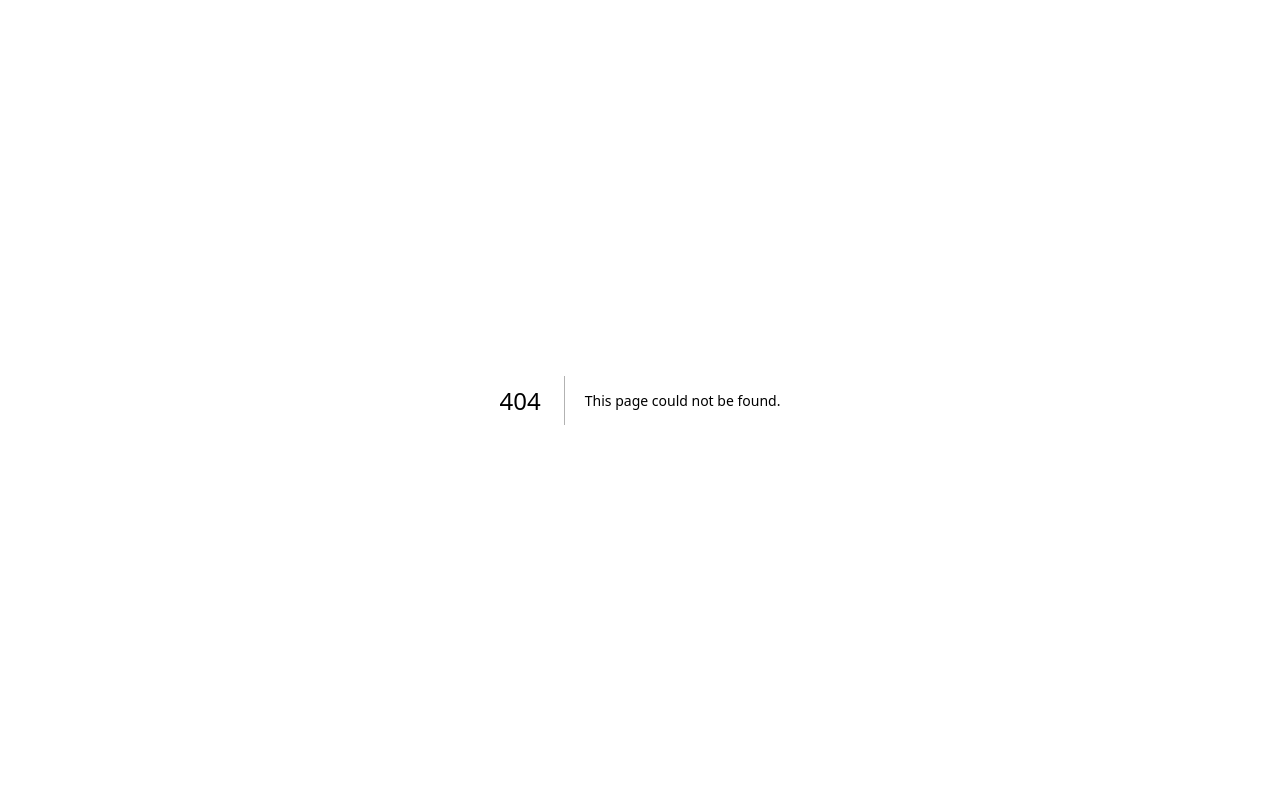
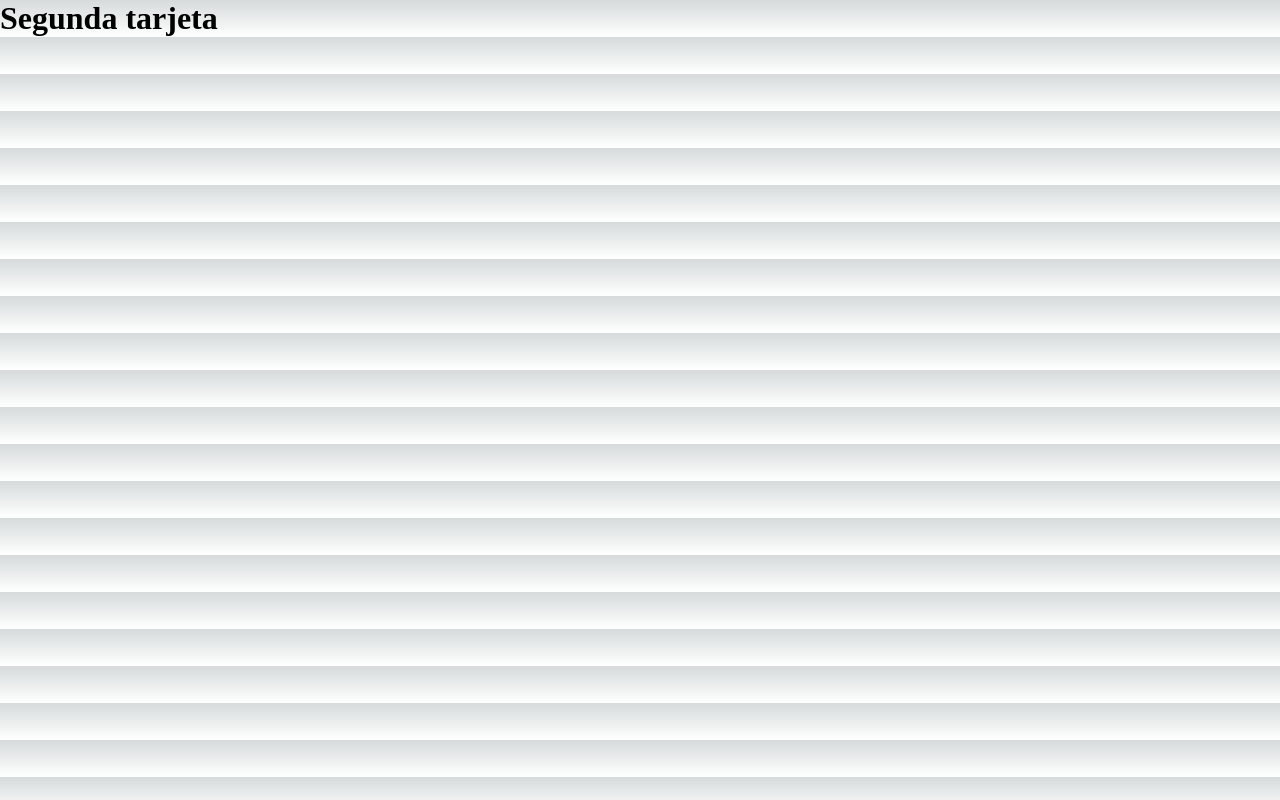
Before and after one commit to andresoje/Client_Book_Scape, a Next.js app: page /card/card2 in a window 1280 px wide. Before the commit this address had no page. Built offline with nearby package versions, Linux system fonts and the light colour scheme.

Commit message:
se crea segundo archivo de card

```diff
--- /dev/null
+++ b/pages/card/card2.tsx
@@ -0,0 +1,11 @@
+import React from 'react'
+
+function card() {
+  return (
+    <div>
+      <h1>Segunda tarjeta</h1>
+    </div>
+  )
+}
+
+export default card
```
